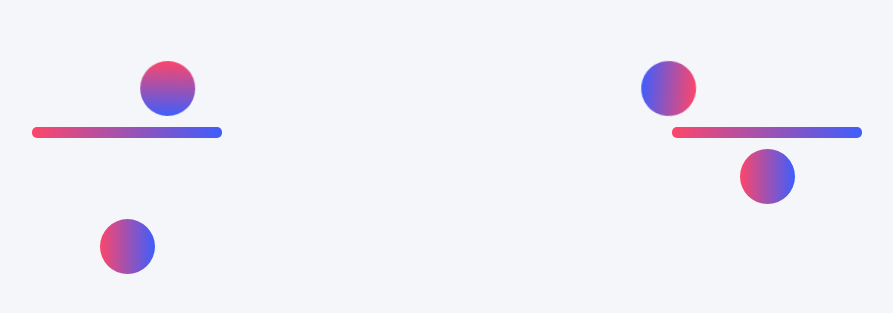
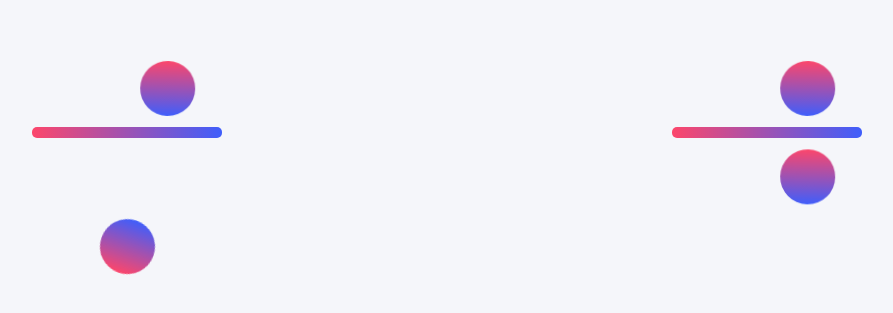
Before and after one commit to stanleychukwu17/1-google-stories-slider-with-gsap, a React (Create React App) app: page / in a window 1280 px wide. Shown: the part 1815-2128 px from the top of the page, without its empty margins (193-1086 px from the left). Built offline with nearby package versions, Linux system fonts and the light colour scheme.

Commit message:
finished animating the bottom ball

```diff
--- a/src/components/App/MidBallComp.tsx
+++ b/src/components/App/MidBallComp.tsx
@@ -3,7 +3,7 @@ import {useRef, useEffect} from 'react';
 
 
 // import variant for animation of elements
-import { moveBallVariant, ballUpAndDown } from './appVariants';
+import { moveBallVariant, ballUpAndDown, ballUpAndSide } from './appVariants';
 
 export default function MidBallComp() {
     const cvrRef = useRef<HTMLDivElement>({} as HTMLDivElement)
@@ -26,9 +26,9 @@ export default function MidBallComp() {
             </div>
             <div className="AliMajor">
                 <div className="AiiCvr">
-                    <motion.div className="Aii_1" custom={2} variants={moveBallVariant} animate="animate"></motion.div>
+                    <motion.div className="Aii_1" custom={0} variants={moveBallVariant} animate="animate"></motion.div>
                     <div className="Aii_2"></div>
-                    <motion.div className="Aii_1"></motion.div>
+                    <motion.div className="Aii_1" custom={0} variants={ballUpAndSide} animate="animate"></motion.div>
                 </div>
             </div>
         </div>
--- a/src/components/App/appVariants.ts
+++ b/src/components/App/appVariants.ts
@@ -74,8 +74,25 @@ const moveBallVariant: Omit<iFirst, 'initial'> = {
 const ballUpAndDown: Omit<iFirst, 'initial'> = {
     animate: (custom: number) => ({
         y: [0, 100, 0],
-        // rotate: [-180, 720, -180],
+        rotate: [0, 1440, 0],
         transition: {
+            delay: custom * 0.5,
+            ease: 'easeInOut',
+            duration: 3,
+            repeat: Infinity,
+        }
+    })
+}
+const ballUpAndSide: Omit<iFirst, 'initial'> = {
+    animate: (custom: number) => ({
+        x: [-100, 100, -100],
+        y: [0, 10, 0],
+        rotate: [-180, 720, -180],
+        transition: {
+            y: {
+                times: [0, .5, 1],
+                repeat: Infinity,
+            },
             delay: custom * 0.5,
             ease: 'easeInOut',
             duration: 3,
@@ -85,5 +102,5 @@ const ballUpAndDown: Omit<iFirst, 'initial'> = {
 }
 
 export {
-    t1Variant, t2Variant, mainCardsVariant, smallCardsVariant, moveBallVariant, ballUpAndDown
+    t1Variant, t2Variant, mainCardsVariant, smallCardsVariant, moveBallVariant, ballUpAndDown, ballUpAndSide
 }
```
